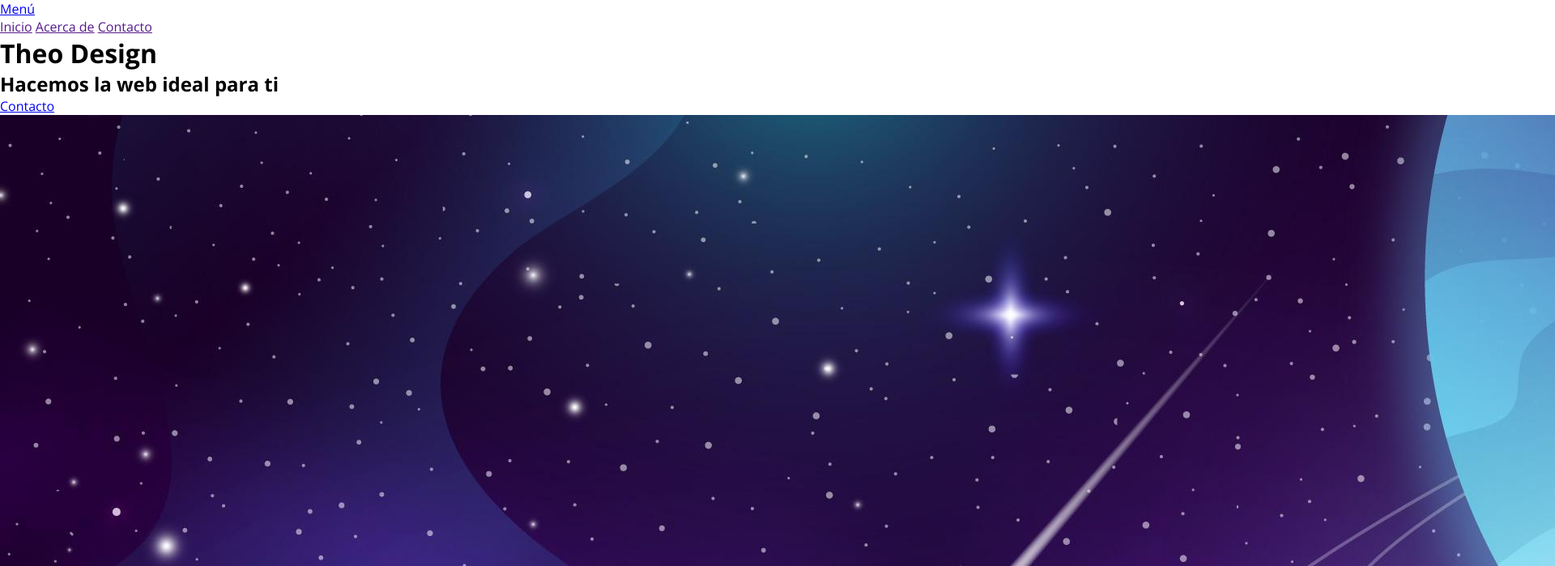
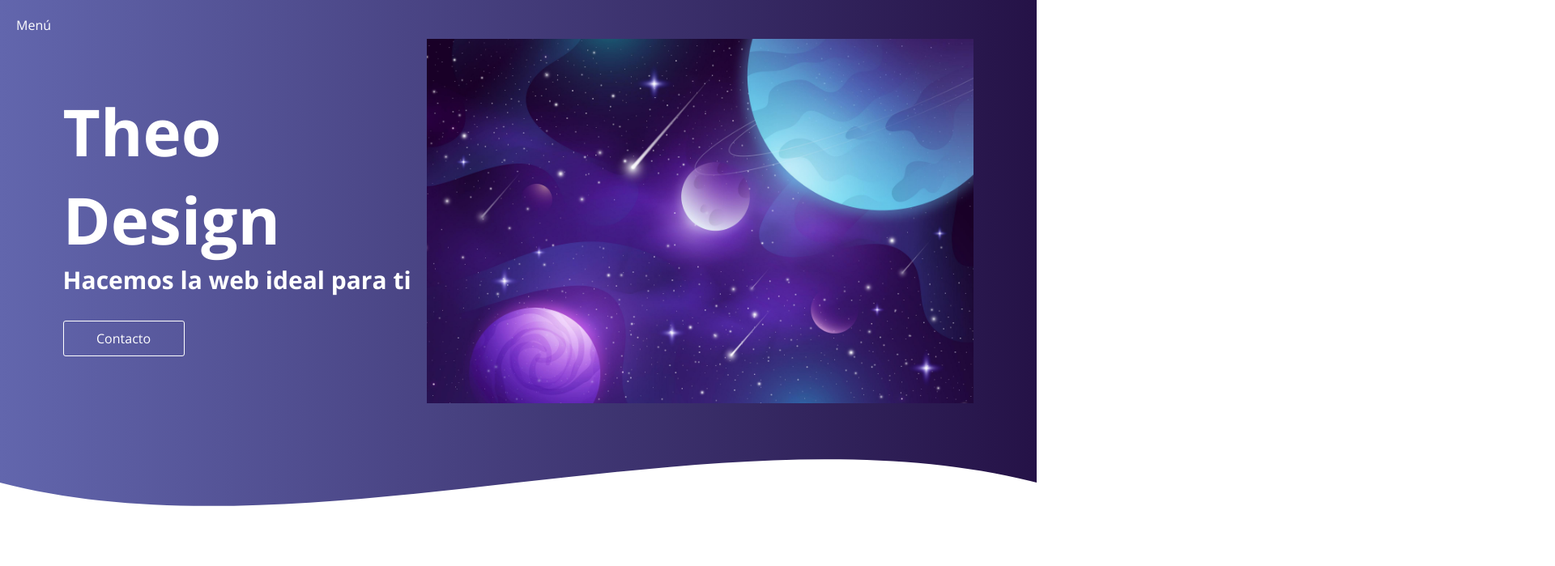
Before and after one commit to Mateo-Guerrero/LandingPage, a plain HTML site: page index.html in a window 1280 px wide. Shown: the top 699 px of the page at 81% size, 1920 px wide, since content can reach past the window. Drawn offline with nearby package versions, Linux system fonts and the light colour scheme.

Commit message:
Estilos cdd de la Landing Page

```diff
--- a/index.html
+++ b/index.html
@@ -8,10 +8,8 @@
     <title>Landing Page</title>
 
     <link rel="stylesheet" href="styles.css">
-    <link rel="preconnect" href="https://fonts.googleapis.com">
-    <link rel="preconnect" href="https://fonts.gstatic.com" crossorigin>
     <link href="https://fonts.googleapis.com/css2?family=Open+Sans:ital,wght@0,400;0,700;0,800;1,400&display=swap"
-        rel="stylesheet">
+    rel="stylesheet">
 </head>
 
 <body>
@@ -19,11 +17,13 @@
         <div class="container">
             <nav>
                 <a href="#" id="icono" class="icono">Menú</a>
+                <!--
                 <div class="enlaces uno" id="enlaces">
                     <a href="">Inicio</a>
                     <a href="">Acerca de</a>
                     <a href="">Contacto</a>
                 </div>
+                -->
             </nav>
 
             <div class="textos">
@@ -36,7 +36,7 @@
     </header>
 
     <div class="wave">
-
+        <div style="height: 150px; overflow: hidden;" ><svg viewBox="0 0 500 150" preserveAspectRatio="none" style="height: 100%; width: 100%;"><path d="M0.00,49.99 C150.00,150.00 349.20,-49.99 500.00,49.99 L500.00,150.00 L0.00,150.00 Z" style="stroke: none; fill: #fff;"></path></svg></div>
     </div>
 
 
--- a/styles.css
+++ b/styles.css
@@ -1,4 +1,3 @@
-
 * {
     margin: 0;
     padding: 0;
@@ -10,5 +9,146 @@ body {
 }
 
 nav {
+    position: fixed;
+    top: 20px;
+    left: 20px;
+    display: flex;
+    justify-content: flex-start;
+}
+
+nav a {
+    color: #fff;
+    text-decoration: none;
+    display: inline-block;
+    animation: moverIzquierda 1s ease-in;
+}
+
+.icono {
+    display: block;
+    /*z-index: 100000;*/
+    /*animation*/
+}
+
+header {
+    background: #251247;
+    background: -webkit-linear-gradient(to right, #6266ad, #251247);
+    background: linear-gradient(to right, #6266ad, #251247);
+    height: auto;
+    padding: 48px;
+    width: 100%;
+}
+
+.container {
+    width: 95%;
+    max-width: 1200px;
+    display: flex;
+    align-items: center;
+    justify-content: space-around;
+    margin: auto;
+}
+
+img {
+    display: block;
+    height: 450px;
+    object-fit: cover;
+    width: auto;
+    animation: moverArriba 1s ease-in;
+}
+
+.textos {
+    width: 50%;
+    color: #fff;
+}
+
+.textos h1 {
+    font-size: 80px;
+    animation: moverDerecha 1s ease-in;
+}
+
+.textos h2 {
+    font-size: 30px;
+    animation: moverIzquierda 1s ease-in;
+}
+
+.textos a {
+    display: inline-block;
+    color: #fff;
+    font-weight: 300;
+    text-decoration: none;
+    margin-top: 30px;
+    border: 1px solid #fff;
+    width: 150px;
+    border-radius: 3px;
+    text-align: center;
+    padding: 10px 0px;
+    animation: moverArriba 1s ease-in;
+}
+
+.wave {
+    height: 100%;
+    width: 100%;
+    background: #251247;
+    background: -webkit-linear-gradient(to right, #6266ad, #251247);
+    background: linear-gradient(to right, #6266ad, #251247);
+}
+
+.enlaces {
+    position: fixed;
+    display: flex;
+    top: 0;
+    justify-content: space-around;
+    align-items: center;
+    height: 100vh;
+    right: 0;
+    flex-direction: column;
+    transition: all 1s ease;
+
+    width: 100%;
+    background: #251247;
+    background: -webkit-linear-gradient(to right, #6266ad, #251247);
+    background: linear-gradient(to right, #6266ad, #251247);
+}
+
+.uno {
 
 }
+
+.dos {
+
+}
+
+@keyframes moverIzquierda {
+    0% {
+        opacity: 0;
+        transform: translateX(-100px);
+    }
+
+    100% {
+        opacity: 1;
+        transform: translateX(0);
+    }
+}
+
+@keyframes moverDerecha {
+    0% {
+        opacity: 0;
+        transform: translateX(100px);
+    }
+
+    100% {
+        opacity: 1;
+        transform: translateX(0);
+    }
+}
+
+@keyframes moverArriba {
+    0% {
+        opacity: 0;
+        transform: translateY(100px);
+    }
+
+    100% {
+        opacity: 1;
+        transform: translateY(0);
+    }
+}
```
